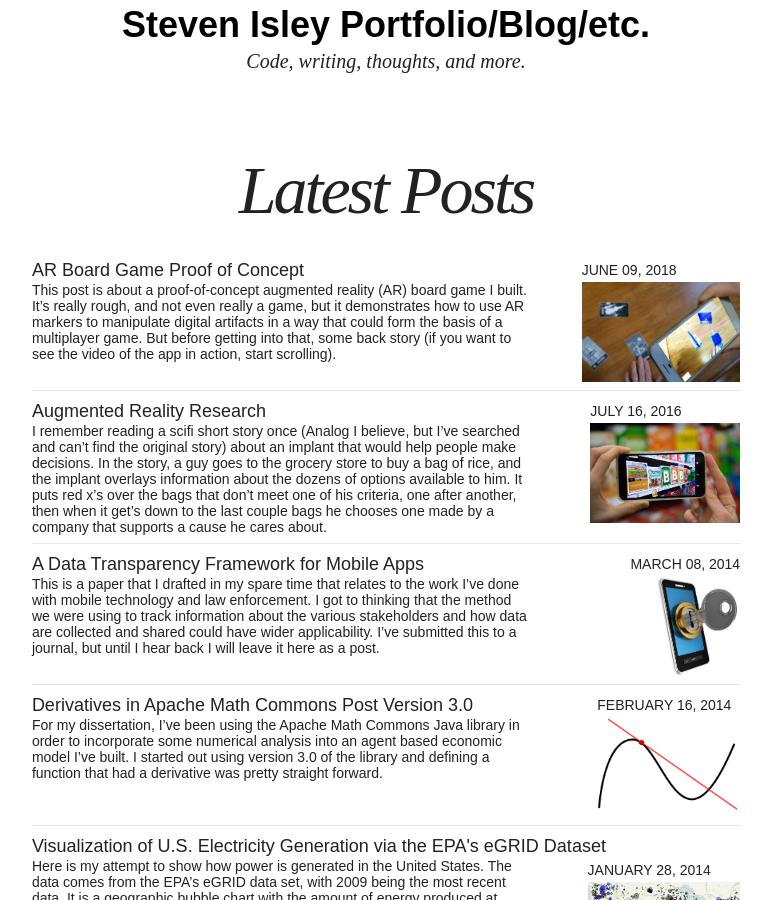
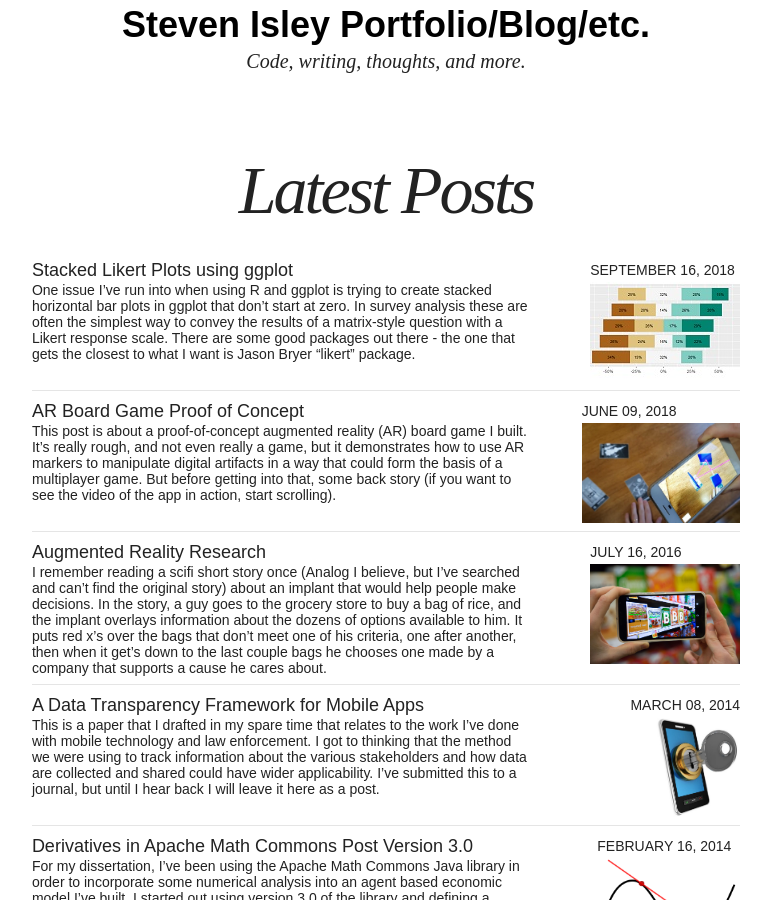
Before and after one commit to scisley/scisley.github.io, a Jekyll site: the page built from index.html, in a window 1280 px wide and 900 px high, scrolled down 322 px. Shown: the whole window, without its empty margins (254-1025 px from the left). Built offline with Jekyll 4.4.1, drawn with Linux system fonts in a browser that asks for light colours; nearby versions of some CDN libraries; some of the changed lines change nothing that is shown.

Commit message:
New post on Likert plots in ggplot

````diff
--- a/_config.yml
+++ b/_config.yml
@@ -52,7 +52,7 @@ owner:
   avatar: bio-photo.jpg
   email: steve.c.isley@gmail.com
   disqus-shortname:
-  twitter: #username
+  twitter: Steve_C_I
   facebook: #username
   github: #username
   stackexchange: #http://stackoverflow.com/users/123456/username
--- /dev/null
+++ b/_posts/articles/2018-09-16-ggplot-likert-plot.md
@@ -0,0 +1,269 @@
+---
+layout: post
+title: Stacked Likert Plots using ggplot
+date: 2018-09-16 11:59:21.000000000 -07:00
+type: post
+categories: articles
+summary:
+  thumb: /images/thumbs/likert_thumb.jpg
+  desc:  Survey data visualization
+tags:
+- programming
+- data visualization
+- R
+---
+
+One issue I've run into when using R and ggplot is trying to create stacked horizontal bar plots in ggplot that don't start at zero. In survey analysis these are often the simplest way to convey the results of a matrix-style question with a Likert response scale. There are some good packages out there - the one that gets the closest to what I want is Jason Bryer "[likert](https://github.com/jbryer/likert)" package.
+
+However, I found it difficult to make modifications to this package to get just the plot I wanted. The underlying code was too complex for me to make simple changes. So, I finally got around to creating my own version. I'm not going to make it into a package or anything like that. I'm providing it as is so that anyone can hack it easily into whatever they need.
+
+Overview
+========
+
+``` r
+library(dplyr)
+library(ggplot2)
+library(knitr)
+library(tidyr)
+library(scales)
+```
+
+First, some example data. I'll generate data that looks like common output from a survey. Each row will be a respondent, and the columns will be the answers to questions. Let's assume that Q1 through Q5 were questions in a 'matrix style' group of questions. That means they are five questions that shared a common set of response options. For simplicitly, I'll use the common "strongly agree to strongly disagree" scale.
+
+``` r
+# Simulation N responses
+N <- 50
+answers <- c("Strongly Disagree","Somewhat Disagree","Neither Agree nor Disagree",
+              "Somewhat Agree", "Strongly Agree")
+set.seed(12342)
+d <- tibble(
+  id = paste0("Respondent", 1:N),
+  Q1 = sample(answers, N, replace=TRUE),
+  Q2 = sample(answers, N, replace=TRUE),
+  Q3 = sample(answers, N, replace=TRUE),
+  Q4 = sample(answers, N, replace=TRUE),
+  Q5 = sample(answers, N, replace=TRUE)
+)
+
+kable(d[1:10,])
+```
+
+| id           | Q1                | Q2                         | Q3                         | Q4                         | Q5                |
+|:-------------|:------------------|:---------------------------|:---------------------------|:---------------------------|:------------------|
+| Respondent1  | Somewhat Agree    | Strongly Disagree          | Neither Agree nor Disagree | Somewhat Disagree          | Somewhat Agree    |
+| Respondent2  | Somewhat Agree    | Neither Agree nor Disagree | Strongly Disagree          | Strongly Agree             | Somewhat Agree    |
+| Respondent3  | Strongly Disagree | Somewhat Agree             | Strongly Disagree          | Neither Agree nor Disagree | Somewhat Agree    |
+| Respondent4  | Strongly Disagree | Neither Agree nor Disagree | Strongly Disagree          | Neither Agree nor Disagree | Somewhat Disagree |
+| Respondent5  | Somewhat Disagree | Strongly Disagree          | Somewhat Disagree          | Strongly Agree             | Somewhat Agree    |
+| Respondent6  | Somewhat Disagree | Somewhat Disagree          | Strongly Disagree          | Somewhat Disagree          | Somewhat Disagree |
+| Respondent7  | Strongly Disagree | Somewhat Disagree          | Strongly Agree             | Strongly Agree             | Strongly Agree    |
+| Respondent8  | Somewhat Disagree | Somewhat Agree             | Strongly Disagree          | Neither Agree nor Disagree | Strongly Disagree |
+| Respondent9  | Somewhat Disagree | Strongly Disagree          | Somewhat Disagree          | Neither Agree nor Disagree | Somewhat Agree    |
+| Respondent10 | Strongly Agree    | Neither Agree nor Disagree | Strongly Disagree          | Strongly Agree             | Strongly Agree    |
+
+Now that we have some practice data, let's reduce it to a form that will make plotting easier. What we want is for each row to be a statement, response, count summary. At this point I'll also convert the responses into a factor with the levels ordered appropriately. This will be important later on.
+
+``` r
+d.reduced <- d %>%
+  select(-id) %>%
+  gather("Q", "ans") %>%
+  group_by(Q, ans) %>%
+  summarize(n=n()) %>%
+  mutate(per = n/sum(n),
+         ans = factor(ans, levels=answers)) %>%
+  arrange(Q, ans)
+```
+
+Here are the first 10 rows of the reduced data set.
+
+``` r
+kable(d.reduced[1:10,])
+```
+
+| Q   | ans                        |    n|   per|
+|:----|:---------------------------|----:|-----:|
+| Q1  | Strongly Disagree          |   12|  0.24|
+| Q1  | Somewhat Disagree          |   11|  0.22|
+| Q1  | Neither Agree nor Disagree |    8|  0.16|
+| Q1  | Somewhat Agree             |    7|  0.14|
+| Q1  | Strongly Agree             |   12|  0.24|
+| Q2  | Strongly Disagree          |   10|  0.20|
+| Q2  | Somewhat Disagree          |   10|  0.20|
+| Q2  | Neither Agree nor Disagree |   13|  0.26|
+| Q2  | Somewhat Agree             |   11|  0.22|
+| Q2  | Strongly Agree             |    6|  0.12|
+
+Now comes the actual work of creating a horizontal stacked bar plot. After some experimentation, I decided to forgo trying to use ggplot's geom\_bar function. It required too much hacking to make work appropriately. I found it was much (much) easier to just build the plot using geom\_rect. It sounded harder at first, but the calculations are pretty straight forward. It also seamlessly handles odd vs. even numbers of factor levels. When you have an odd number of levels, convention is to take the middle level and center its box at zero. When you have an even number of levels then the two middle levels are placed on either side of zero. I'll show examples of both
+
+``` r
+#tmp <-
+stage1 <- d.reduced %>%
+  mutate(text = paste0(formatC(100 * per, format="f", digits=0), "%"),
+         cs = cumsum(per),
+         offset = sum(per[1:(floor(n()/2))]) + (n() %% 2)*0.5*(per[ceiling(n()/2)]),
+         xmax = -offset + cs,
+         xmin = xmax-per) %>%
+  ungroup()
+```
+
+The confusing line above is where `offset` is defined. Basically, each stacked bar is going to have a total length of 1. We need to figure out how much to offset each bar such that the 'Likert center' (either the midpoint of the middle level when there is an odd number of levels or between the middle two when there is an even number of levels) lines up at x=0. The `floor(n()/2)` component sums half the levels (rounded down), and the `n() %%2` component accounts for the half level in case there is an odd number of levels (in an even-numbered level situation, this term goes to zero).
+
+The next step (stage2 I'm calling it) is to arrange the questions by how 'positive' they are overall. It is common to arrange the items with the question that had the highest percent of positive responses at the top. This makes it very easy to see which questions got the most positive responses just by looking at the question order in the plot. To do that, we just need to figure out which question had the most positive xmax value, then set the questions y-values accordingly.
+
+``` r
+gap <- 0.2
+
+stage2 <- stage1 %>%
+  left_join(stage1 %>%
+              group_by(Q) %>%
+              summarize(max.xmax = max(xmax)) %>%
+              mutate(r = row_number(max.xmax)),
+            by = "Q") %>%
+  arrange(desc(r)) %>%
+  mutate(ymin = r - (1-gap)/2,
+         ymax = r + (1-gap)/2)
+```
+
+Now we have everything in place to plot it.
+
+``` r
+ggplot(stage2) +
+  geom_rect(aes(xmin = xmin, xmax = xmax, ymin = ymin, ymax = ymax, fill=ans)) +
+  geom_text(aes(x=(xmin+xmax)/2, y=(ymin+ymax)/2, label=text), size = 3) +
+  scale_x_continuous("", labels=percent, breaks=seq(-1, 1, len=9), limits=c(-1, 1)) +
+  scale_y_continuous("", breaks = 1:n_distinct(stage2$Q),
+                     labels=rev(stage2 %>% distinct(Q) %>% .$Q)) +
+  scale_fill_brewer("", palette = "BrBG")
+```
+
+![](/images/ggplot-likert/unnamed-chunk-6-1.png)
+
+Now let's test if it still works with an even number of levels. I'll do this by removing the middle option and then renormalzing the data
+
+``` r
+d.r1 <- d.reduced %>%
+  filter(ans != "Neither Agree nor Disagree") %>%
+  mutate(per = n/sum(n),
+         ans = droplevels(ans))
+
+kable(d.r1[1:10,])
+```
+
+| Q   | ans               |    n|        per|
+|:----|:------------------|----:|----------:|
+| Q1  | Strongly Disagree |   12|  0.2857143|
+| Q1  | Somewhat Disagree |   11|  0.2619048|
+| Q1  | Somewhat Agree    |    7|  0.1666667|
+| Q1  | Strongly Agree    |   12|  0.2857143|
+| Q2  | Strongly Disagree |   10|  0.2702703|
+| Q2  | Somewhat Disagree |   10|  0.2702703|
+| Q2  | Somewhat Agree    |   11|  0.2972973|
+| Q2  | Strongly Agree    |    6|  0.1621622|
+| Q3  | Strongly Disagree |   14|  0.3783784|
+| Q3  | Somewhat Disagree |    6|  0.1621622|
+
+Now let's see if the above code still works (sorry for copy-paste breakage of the 'do not repeat yourself' rule, but I figured making a function earlier would detract from explaining how it works)
+
+``` r
+stage1 <- d.r1 %>%
+  mutate(text = paste0(formatC(100 * per, format="f", digits=0), "%"),
+         cs = cumsum(per),
+         offset = sum(per[1:(floor(n()/2))]) + (n() %% 2)*0.5*(per[ceiling(n()/2)]),
+         xmax = -offset + cs,
+         xmin = xmax-per) %>%
+  ungroup()
+
+stage2 <- stage1 %>%
+  left_join(stage1 %>%
+              group_by(Q) %>%
+              summarize(max.xmax = max(xmax)) %>%
+              mutate(r = row_number(max.xmax)),
+            by = "Q") %>%
+  arrange(desc(r)) %>%
+  mutate(ymin = r - (1-gap)/2,
+         ymax = r + (1-gap)/2)
+
+ggplot(stage2) +
+  geom_rect(aes(xmin = xmin, xmax = xmax, ymin = ymin, ymax = ymax, fill=ans)) +
+  geom_text(aes(x=(xmin+xmax)/2, y=(ymin+ymax)/2, label=text), size = 3) +
+  scale_x_continuous("", labels=percent, breaks=seq(-1, 1, len=9), limits=c(-1, 1)) +
+  scale_y_continuous("", breaks = 1:n_distinct(stage2$Q),
+                     labels=rev(stage2 %>% distinct(Q) %>% .$Q)) +
+  scale_fill_brewer("", palette = "BrBG")
+```
+
+![](/images/ggplot-likert/unnamed-chunk-8-1.png)
+
+Ta-da! It works for an even number of levels as well without any special if-then cases.
+
+But wait, there is an important edge case to consider. What if a response option was never chosen? In that case, the above code generates the wrong chart as it puts the wrong factor level in the middle of the plot. The trick to overcoming this is to start out by generating an empty dataset that has all combinations of questions and responses, then joining this to the real data. This ensures that any absent levels are present in the data, but with a value of zero. The math all works the same and the correct level will end up in the middle of the plot.
+
+To test this, I'll remove a couple rows from the original `d.reduced` data frame, then renormalize as before
+
+``` r
+d.r2 <- d.reduced[c(1:2, 4:5, 7:14, 16:25),]
+d.r2 <- d.r2 %>%
+  mutate(per = n/sum(n))
+
+kable(d.r2[1:10,])
+```
+
+| Q   | ans                        |    n|        per|
+|:----|:---------------------------|----:|----------:|
+| Q1  | Strongly Disagree          |   12|  0.2857143|
+| Q1  | Somewhat Disagree          |   11|  0.2619048|
+| Q1  | Somewhat Agree             |    7|  0.1666667|
+| Q1  | Strongly Agree             |   12|  0.2857143|
+| Q2  | Somewhat Disagree          |   10|  0.2500000|
+| Q2  | Neither Agree nor Disagree |   13|  0.3250000|
+| Q2  | Somewhat Agree             |   11|  0.2750000|
+| Q2  | Strongly Agree             |    6|  0.1500000|
+| Q3  | Strongly Disagree          |   14|  0.3414634|
+| Q3  | Somewhat Disagree          |    6|  0.1463415|
+
+Here's the final code to generate a horizontal stacked bar plot.
+
+``` r
+# Create the full combination of questions and response options
+full.set <- expand.grid(unique(d.r2$Q), answers, stringsAsFactors=F) %>%
+  mutate(Var2 = factor(Var2, answers))
+names(full.set) <- names(d.r2)[1:2]
+
+stage1 <- d.r2 %>%
+  # Do the full join to keep levels that aren't in the original data
+  full_join(full.set, by=names(full.set)) %>%
+  # Need to reorder before calculating offsets
+  arrange(Q, ans) %>%
+  # NA's are missing levels, replace with zero
+  mutate(n = replace_na(n, 0),
+         per = replace_na(per, 0),
+         # Hide the text label if level is missing
+         text = if_else(n >0, paste0(formatC(100 * per, format="f", digits=0), "%"), ""),
+         cs = cumsum(per),
+         offset = sum(per[1:(floor(n()/2))]) + (n() %% 2)*0.5*(per[ceiling(n()/2)]),
+         xmax = -offset + cs,
+         xmin = xmax-per) %>%
+  ungroup()
+
+stage2 <- stage1 %>%
+  left_join(stage1 %>%
+              group_by(Q) %>%
+              summarize(max.xmax = max(xmax)) %>%
+              mutate(r = row_number(max.xmax)),
+            by = "Q") %>%
+  arrange(desc(r)) %>%
+  mutate(ymin = r - (1-gap)/2,
+         ymax = r + (1-gap)/2)
+
+ggplot(stage2) +
+  geom_rect(aes(xmin = xmin, xmax = xmax, ymin = ymin, ymax = ymax, fill=ans)) +
+  geom_text(aes(x=(xmin+xmax)/2, y=(ymin+ymax)/2, label=text), size = 3) +
+  scale_x_continuous("", labels=percent, breaks=seq(-1, 1, len=9), limits=c(-1, 1)) +
+  scale_y_continuous("", breaks = 1:n_distinct(stage2$Q),
+                     labels=rev(stage2 %>% distinct(Q) %>% .$Q)) +
+  scale_fill_brewer("", palette = "BrBG")
+```
+
+![](/images/ggplot-likert/unnamed-chunk-10-1.png)
+
+The chart is easy to customize, and the implementation can easily be made into a function. Happy plotting.
````
Also changed, not shown: _posts/articles/2018-07-16-ar-board-game-poc.md (renamed from _posts/articles/2016-07-16-ar-board-game-poc.md), images/ggplot-likert/unnamed-chunk-10-1.png (added), images/ggplot-likert/unnamed-chunk-6-1.png (added), images/ggplot-likert/unnamed-chunk-8-1.png (added), images/thumbs/likert_thumb.jpg (added).
